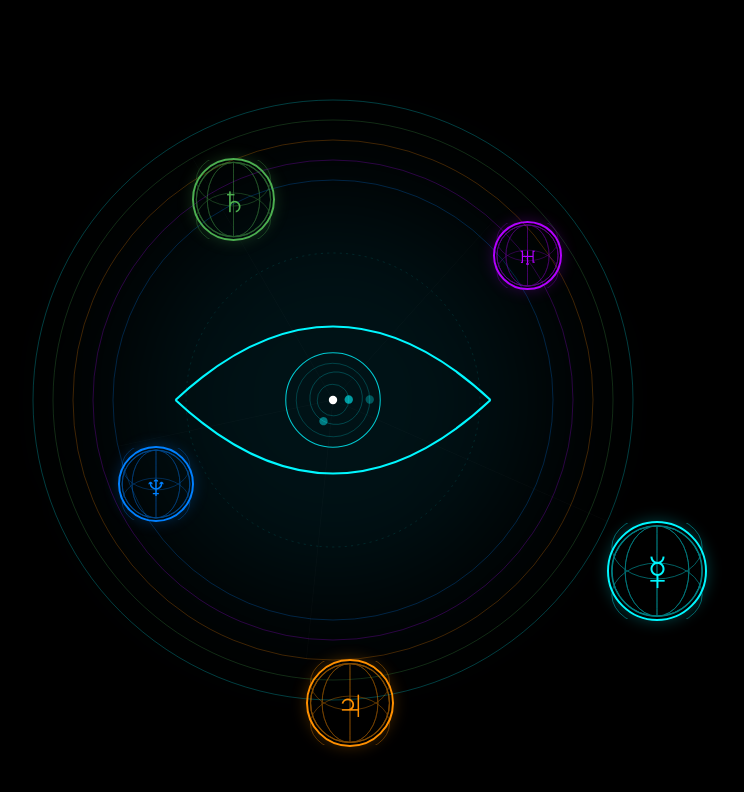
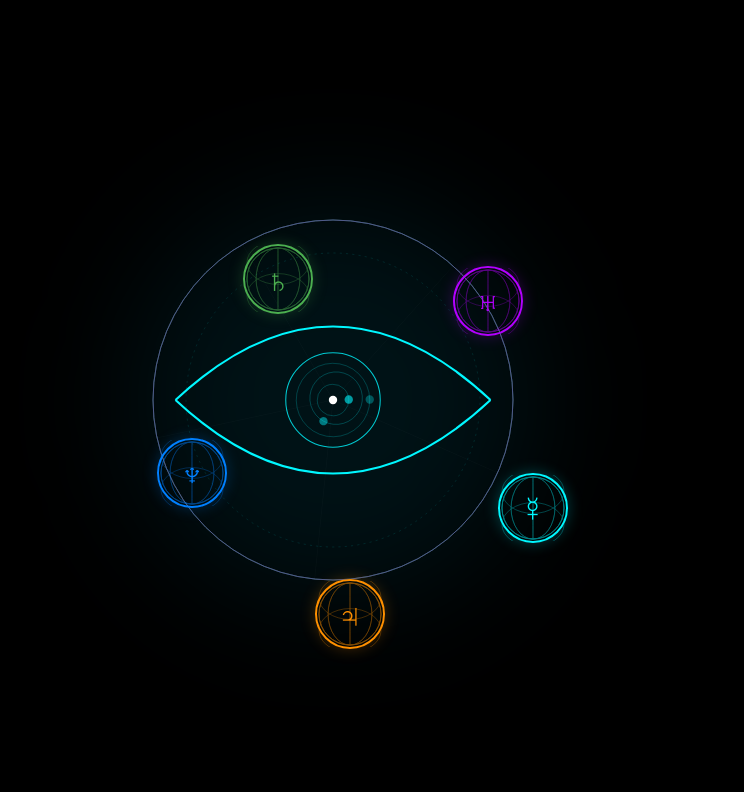
Before and after one commit to Candyphanrom/Luna-r, a Next.js app in the folder sito_jack-master/: page /experience in a window 1280 px wide. Shown: the top 792 px of the page, without its empty margins (307-1051 px from the left). Built offline with nearby package versions, Linux system fonts and the light colour scheme.

Commit message:
fix: centered eye, uniform element sizes, reduced orbits to fit all on screen

```diff
--- a/sito_jack-master/src/components/FourierNav.tsx
+++ b/sito_jack-master/src/components/FourierNav.tsx
@@ -21,8 +21,7 @@ const NAV_ITEMS = [
         symbol: '☿', // Mercury
         path: '/products',
         colorScheme: 15,
-        probability: 25,
-        orbitalRadius: 300,
+        orbitalRadius: 180,
         angle: 0
     },
     {
@@ -31,8 +30,7 @@ const NAV_ITEMS = [
         symbol: '♃', // Jupiter
         path: '/admin/products/new',
         colorScheme: 12,
-        probability: 20,
-        orbitalRadius: 260,
+        orbitalRadius: 180,
         angle: 72
     },
     {
@@ -41,8 +39,7 @@ const NAV_ITEMS = [
         symbol: '♆', // Neptune
         path: '/contact',
         colorScheme: 14,
-        probability: 15,
-        orbitalRadius: 220,
+        orbitalRadius: 180,
         angle: 144
     },
     {
@@ -51,8 +48,7 @@ const NAV_ITEMS = [
         symbol: '♄', // Saturn
         path: '/checkout',
         colorScheme: 16,
-        probability: 18,
-        orbitalRadius: 280,
+        orbitalRadius: 180,
         angle: 216
     },
     {
@@ -61,8 +57,7 @@ const NAV_ITEMS = [
         symbol: '♅', // Uranus
         path: '/experience',
         colorScheme: 10,
-        probability: 12,
-        orbitalRadius: 240,
+        orbitalRadius: 180,
         angle: 288
     }
 ]
@@ -198,10 +193,10 @@ export default function FourierNav() {
         }
     }
 
-    const getMoonSize = (probability: number) => {
-        const baseSize = 40 + (probability * 2.4)
-        const scaleFactor = isMobile ? 0.65 : 1
-        return Math.round(baseSize * scaleFactor)
+    const getMoonSize = () => {
+        // Uniform size for all elements
+        const baseSize = isMobile ? 50 : 70
+        return baseSize
     }
 
     return (
@@ -221,7 +216,7 @@ export default function FourierNav() {
                 )}
             </AnimatePresence>
 
-            <div className="relative w-full h-screen overflow-hidden bg-black flex items-center justify-center">
+            <div className="relative w-full h-screen overflow-hidden bg-black flex flex-col items-center justify-center">
                 <canvas ref={canvasRef} className="absolute inset-0 z-0" />
 
                 {/* Central Eye - Leibniz Universal Monad */}
@@ -234,7 +229,7 @@ export default function FourierNav() {
                 {NAV_ITEMS.map((item) => {
                     const isHovered = hoveredItem === item.id
                     const position = getCirclePosition(item.angle, item.orbitalRadius)
-                    const size = getMoonSize(item.probability)
+                    const size = getMoonSize()
                     const hoverSize = size * 1.8
                     const colors = COLOR_SCHEMES[item.colorScheme as keyof typeof COLOR_SCHEMES]
 
```
